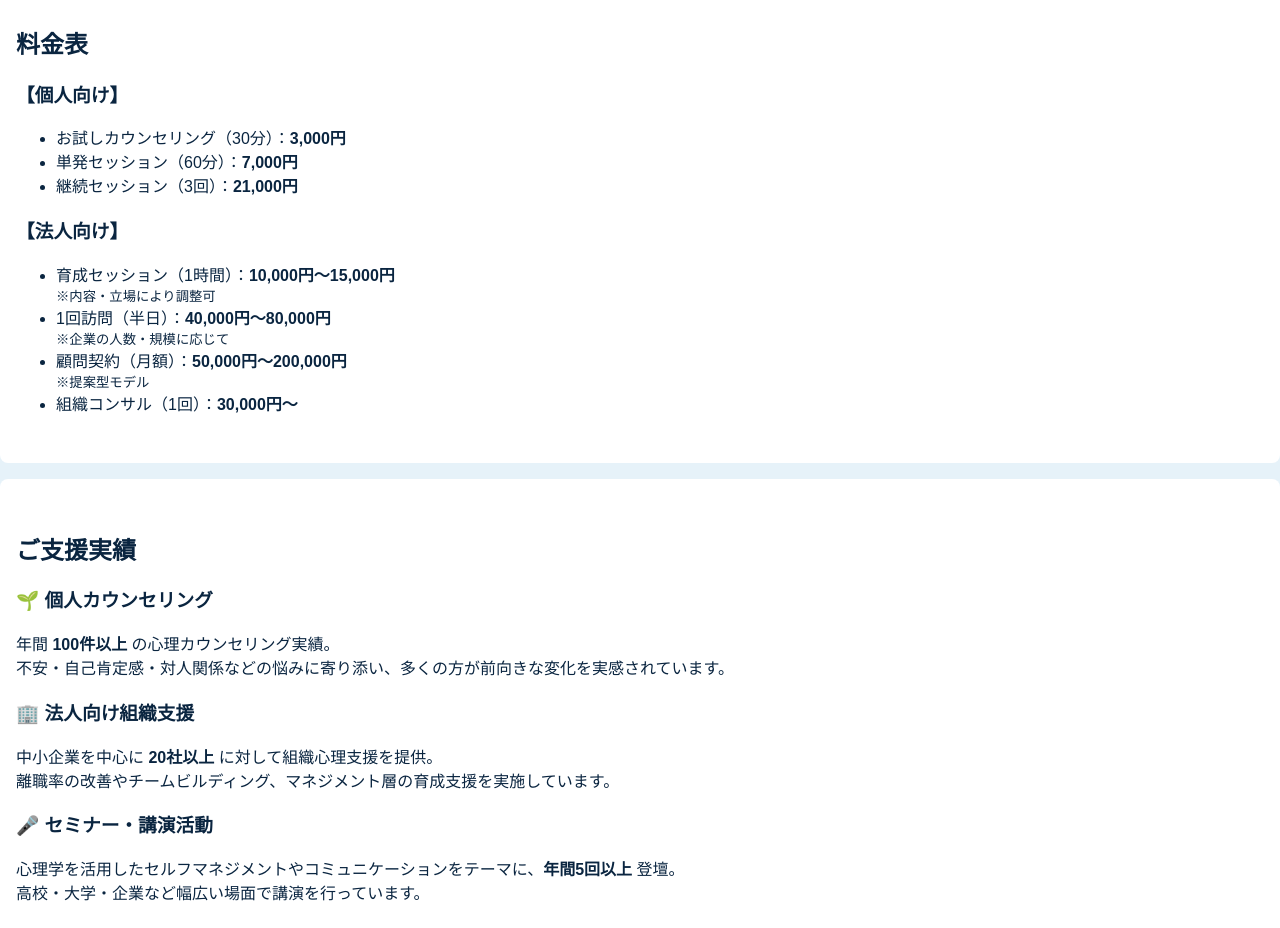
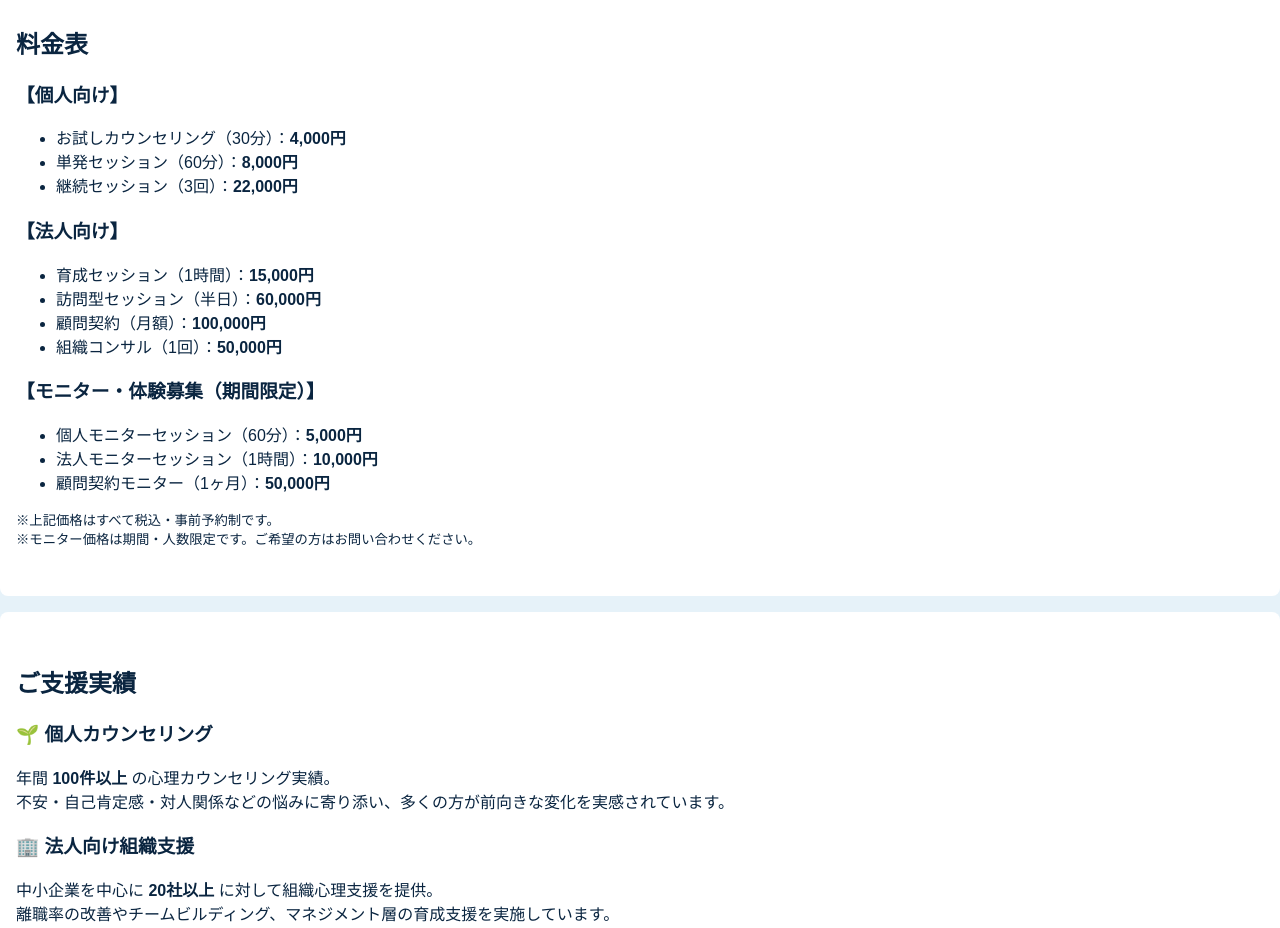
Before and after one commit to Insideshift/insideshift.github.io, a plain HTML site: page index.html in a window 1280 px wide. Shown: the part 800-1728 px from the top of the page. Drawn offline with Linux system fonts and the light colour scheme.

Commit message:
Update index.html

```diff
--- a/index.html
+++ b/index.html
@@ -107,24 +107,32 @@
 
   <h3>【個人向け】</h3>
   <ul>
-    <li>お試しカウンセリング（30分）：<strong>3,000円</strong></li>
-    <li>単発セッション（60分）：<strong>7,000円</strong></li>
-    <li>継続セッション（3回）：<strong>21,000円</strong></li>
+    <li>お試しカウンセリング（30分）：<strong>4,000円</strong></li>
+    <li>単発セッション（60分）：<strong>8,000円</strong></li>
+    <li>継続セッション（3回）：<strong>22,000円</strong></li>
   </ul>
 
   <h3>【法人向け】</h3>
   <ul>
-    <li>育成セッション（1時間）：<strong>10,000円〜15,000円</strong><br>
-      <small>※内容・立場により調整可</small>
-    </li>
-    <li>1回訪問（半日）：<strong>40,000円〜80,000円</strong><br>
-      <small>※企業の人数・規模に応じて</small>
-    </li>
-    <li>顧問契約（月額）：<strong>50,000円〜200,000円</strong><br>
-      <small>※提案型モデル</small>
-    </li>
-    <li>組織コンサル（1回）：<strong>30,000円〜</strong></li>
+    <li>育成セッション（1時間）：<strong>15,000円</strong></li>
+    <li>訪問型セッション（半日）：<strong>60,000円</strong></li>
+    <li>顧問契約（月額）：<strong>100,000円</strong></li>
+    <li>組織コンサル（1回）：<strong>50,000円</strong></li>
   </ul>
+
+  <h3>【モニター・体験募集（期間限定）】</h3>
+  <ul>
+    <li>個人モニターセッション（60分）：<strong>5,000円</strong></li>
+    <li>法人モニターセッション（1時間）：<strong>10,000円</strong></li>
+    <li>顧問契約モニター（1ヶ月）：<strong>50,000円</strong></li>
+  </ul>
+
+  <p>
+    <small>
+      ※上記価格はすべて税込・事前予約制です。<br>
+      ※モニター価格は期間・人数限定です。ご希望の方はお問い合わせください。
+    </small>
+  </p>
 </section>
 
  <section class="section">
```
